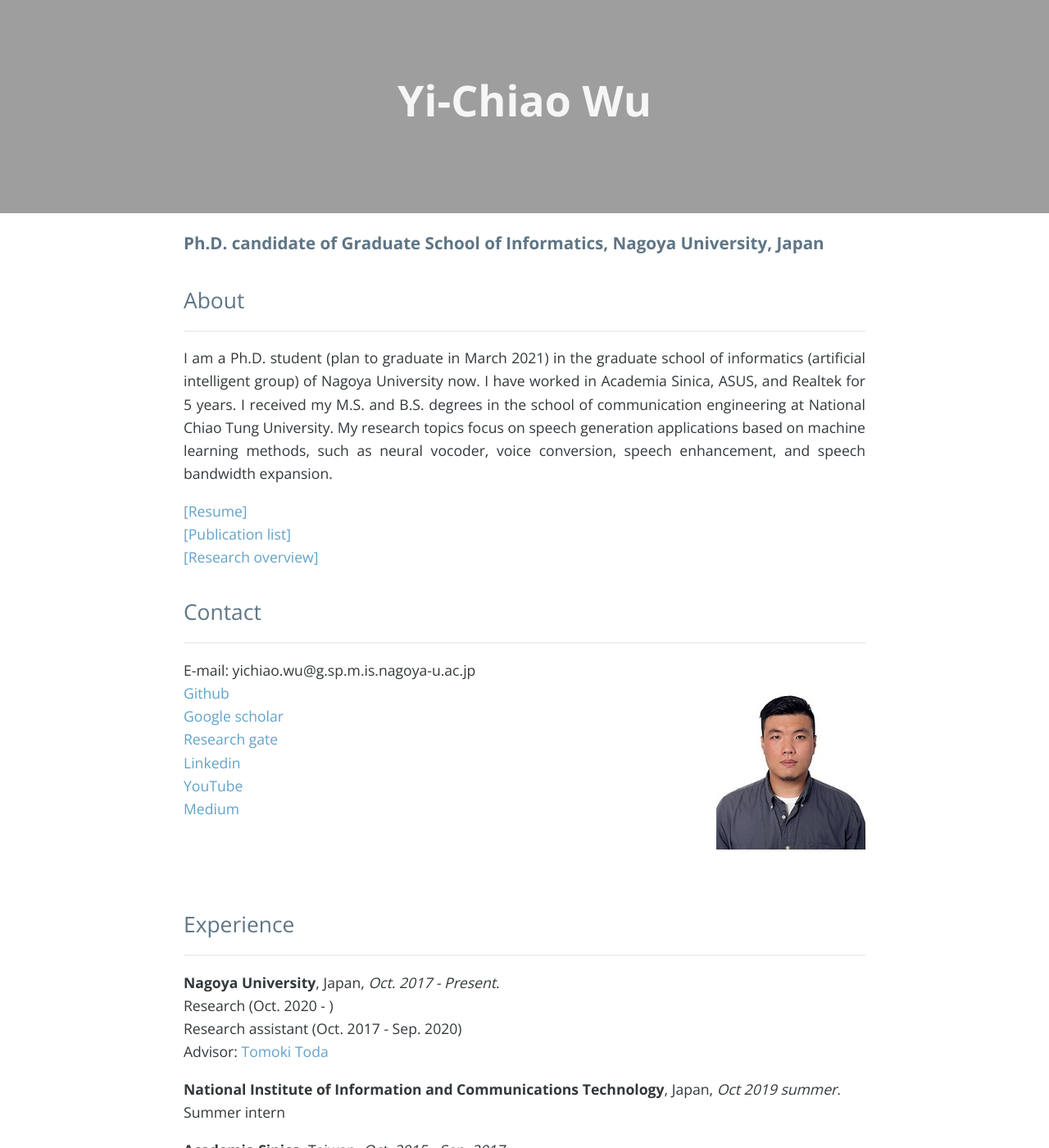
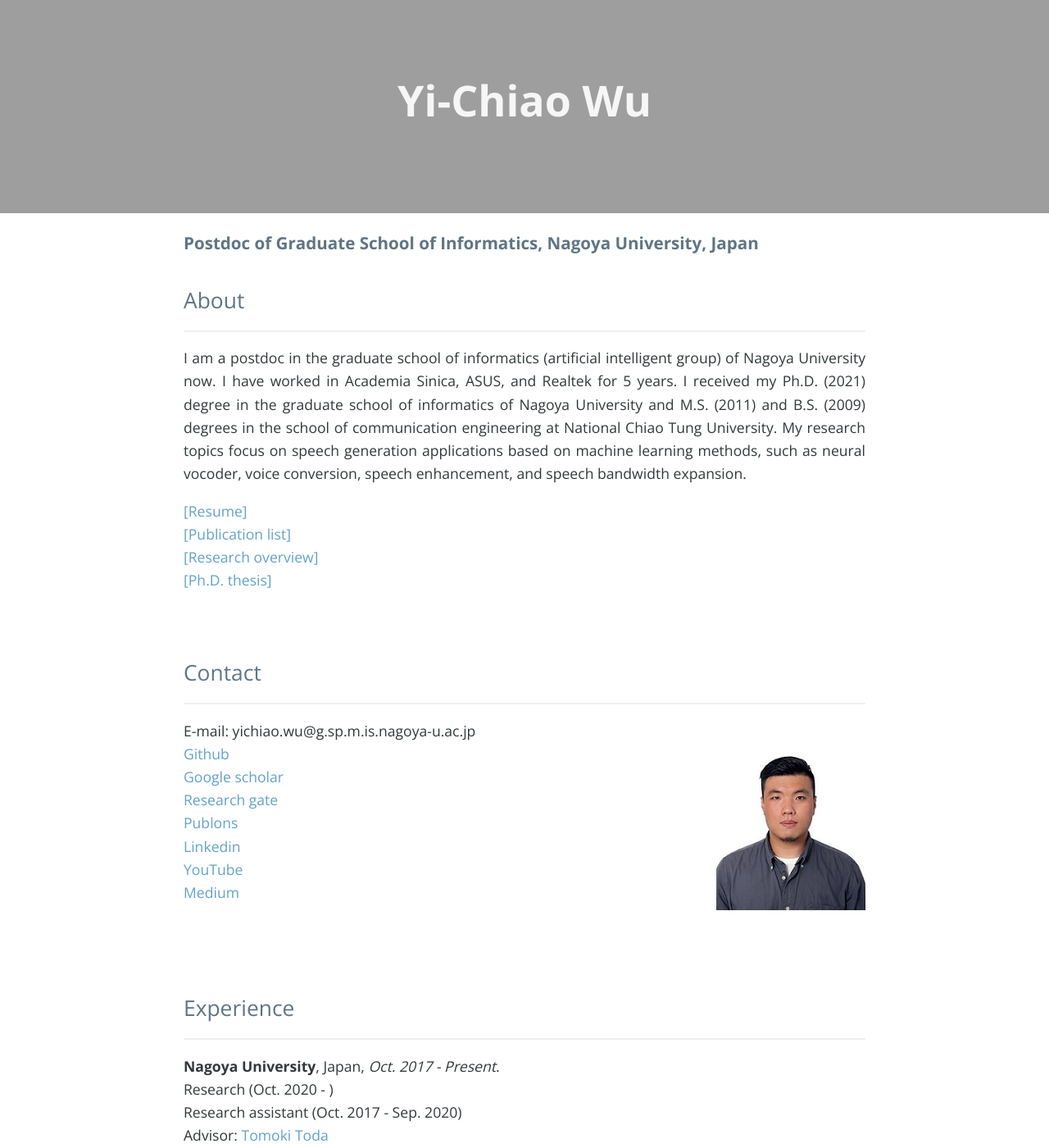
Before and after one commit to bigpon/bigpon.github.io, a Jekyll site: the page built from index.md, in a window 1280 px wide and 1400 px high. Shown: the whole window at 82% size. Built offline with Jekyll 4.4.1, drawn with Linux system fonts in a browser that asks for light colours; nearby versions of some CDN libraries; comment, search, counter and statistics services are not loaded; our own code applies the rules of GitHub Pages for plain Markdown files; some of the changed text lies outside the part shown.

Commit message:
update inforamtion

```diff
--- a/index.md
+++ b/index.md
@@ -1,14 +1,17 @@
 ---
 layout: default
 ---
-### **Ph.D. candidate of Graduate School of Informatics, Nagoya University, Japan**
+### **Postdoc of Graduate School of Informatics, Nagoya University, Japan**
 
 ## About
 ---
-<p align="justify"> I am a Ph.D. student (plan to graduate in March 2021) in the graduate school of informatics (artificial intelligent group) of Nagoya University now. I have worked in Academia Sinica, ASUS, and Realtek for 5 years. I received my M.S. and B.S. degrees in the school of communication engineering at National Chiao Tung University. My research topics focus on speech generation applications based on machine learning methods, such as neural vocoder, voice conversion, speech enhancement, and speech bandwidth expansion. </p>
-<a href="res/download/20201030_CV_YiChiaoWu.pdf" download="CV_YiChiaoWu.pdf">[Resume]</a><br />
-<a href="res/download/20201030_Publications.pdf" download="Publication_YiChiaoWu.pdf">[Publication list]</a><br />
-<a href="res/download/20201030_Research_Overview.pptx" download="Research_YiChiaoWu.pptx">[Research overview]</a><br />
+<p align="justify"> I am a postdoc in the graduate school of informatics (artificial intelligent group) of Nagoya University now. I have worked in Academia Sinica, ASUS, and Realtek for 5 years. I received my Ph.D. (2021) degree in the graduate school of informatics of Nagoya University and M.S. (2011) and B.S. (2009) degrees in the school of communication engineering at National Chiao Tung University. My research topics focus on speech generation applications based on machine learning methods, such as neural vocoder, voice conversion, speech enhancement, and speech bandwidth expansion. </p>
+<a href="res/download/20210327_CV_YiChiaoWu.pdf" download="CV_YiChiaoWu.pdf">[Resume]</a><br />
+<a href="res/download/20210327_Publications.pdf" download="Publication_YiChiaoWu.pdf">[Publication list]</a><br />
+<a href="res/download/20210327_Research_Overview.pptx" download="Research_YiChiaoWu.pptx">[Research overview]</a><br />
+<a href="res/download/20210122_PhD_thesis.pdf" download="PhD_thesis_YiChiaoWu.pdf">[Ph.D. thesis]</a><br />
+
+<br />
 
 ## Contact
 ---
@@ -17,6 +20,7 @@ E-mail: yichiao.wu@g.sp.m.is.nagoya-u.ac.jp
 [Github](https://github.com/bigpon)
 [Google scholar](https://scholar.google.co.jp/citations?user=KKaOQVwAAAAJ&hl=zh-TW)
 [Research gate](https://www.researchgate.net/profile/Yi_Chiao_Wu)
+[Publons](https://publons.com/researcher/3751946/yi-chiao-wu)
 [Linkedin](https://www.linkedin.com/in/wuyichiao/)
 [YouTube](https://www.youtube.com/channel/UCvGzd3EOROwctKsFaC8uhnQ?view_as=subscriber)
 [Medium](https://medium.com/@bigpon517)
@@ -51,10 +55,12 @@ Multimedia BU II
 Research assistant
 Advisor: [Sin-Horng Chen](http://www.eed.nctu.edu.tw/en/faculty/Chen-Sin-Horng-85435692), [Yih-Ru Wang](http://www.eed.nctu.edu.tw/en/faculty/prof/Wang-Yih-Ru-81296519)
 
+<br />
+
 ## Education
 ---
-**Nagoya University**, Japan, *Oct. 2017 - Present*.
-Ph.D. candidate
+**Nagoya University**, Japan, *Oct. 2017 - Mar. 2021*.
+Ph.D.
 Advisor: [Tomoki Toda](https://sites.google.com/site/tomokitoda/home_eng)
 
 **National Chiao Tung University**, Taiwan, *Sep. 2019 - Aug. 2011*.
@@ -64,27 +70,35 @@ Advisor: [Sin-Horng Chen](http://www.eed.nctu.edu.tw/en/faculty/Chen-Sin-Horng-8
 **National Chiao Tung University**, Taiwan, *Sep. 2005 - Jun. 2009*.
 Bachelor of Science
 
+<br />
+
 ## Publication (selected)
 ---
-Y.-C. Wu et al., "Quasi-Periodic parallel WaveGAN vocoder: a non-autoregressive pitch-dependent dilated convolution model for parametric speech generation," *In Proc. Interspeech*, 2020. [[Paper](https://isca-speech.org/archive/Interspeech_2020/pdfs/1070.pdf)] [[Demo](https://bigpon.github.io/QuasiPeriodicParallelWaveGAN_demo/)] [[Code](https://github.com/bigpon/QPPWG)] [[Video](https://youtu.be/yY4WOtPIH-4)]
+Y.-C. Wu et al., "Quasi-Periodic Parallel WaveGAN: A Non-Autoregressive Raw Waveform Generative Model With Pitch-Dependent Dilated Convolution Neural Network," *IEEE TASLP*, 2021. [[Paper](https://ieeexplore.ieee.org/document/9324976)] [[Demo](https://bigpon.github.io/QuasiPeriodicParallelWaveGAN_demo/)] [[Code](https://github.com/bigpon/QPPWG)] [[Video](https://youtu.be/yY4WOtPIH-4)]
 
-Y.-C. Wu et al., "A cyclical post-filtering approach to mismatch refinement of neural vocoder for text-to-speech systems," *In Proc. Interspeech*, 2020. [[Paper](https://isca-speech.org/archive/Interspeech_2020/pdfs/1072.pdf)] [[Demo](https://bigpon.github.io/QuasiPeriodicParallelWaveGAN_demo/)] [[Video](https://youtu.be/O_FQvdNRtlo)]
+Y. -C. Wu et al., "Quasi-Periodic WaveNet: An Autoregressive Raw Waveform Generative Model With Pitch-Dependent Dilated Convolution Neural Network," in *IEEE TASLP*, 2021. [[Paper](https://ieeexplore.ieee.org/document/9361096)] [[Demo](https://bigpon.github.io/QuasiPeriodicWaveNet_demo)] [[Code](https://github.com/bigpon/QPNet)]
+
+Y.-C. Wu et al., "Quasi-Periodic parallel WaveGAN vocoder: a non-autoregressive pitch-dependent dilated convolution model for parametric speech generation," *in Proc. Interspeech*, 2020. [[Paper](https://isca-speech.org/archive/Interspeech_2020/pdfs/1070.pdf)] [[Demo](https://bigpon.github.io/QuasiPeriodicParallelWaveGAN_demo/)] [[Code](https://github.com/bigpon/QPPWG)] [[Video](https://youtu.be/yY4WOtPIH-4)]
+
+Y.-C. Wu et al., "A cyclical post-filtering approach to mismatch refinement of neural vocoder for text-to-speech systems," *in Proc. Interspeech*, 2020. [[Paper](https://isca-speech.org/archive/Interspeech_2020/pdfs/1072.pdf)] [[Demo](https://bigpon.github.io/QuasiPeriodicParallelWaveGAN_demo/)] [[Video](https://youtu.be/O_FQvdNRtlo)]
 
 Y. -C. Wu et al., "Non-parallel voice conversion system with WaveNet vocoder and collapsed speech suppression," *IEEE Access*, 2020. [[Paper](https://ieeexplore.ieee.org/document/9050502)] [[Demo](https://bigpon.github.io/CycleNeuralPostFilter_demo/)]
 
-Y. -C. Wu et al., "Statistical voice conversion with Quasi-Periodic WaveNet vocoder," *In Proc. SSW10*, 2019. [[Paper](https://arxiv.org/abs/1907.08940)] [[Demo](https://bigpon.github.io/QuasiPeriodicWaveNet_demo)] [<a href="res/download/20190921_QPNet_VC@SSW10.pdf" download="QPNet_VC@SSW10.pdf">Poster</a>]<br />
+Y. -C. Wu et al., "Statistical voice conversion with Quasi-Periodic WaveNet vocoder," *in Proc. SSW10*, 2019. [[Paper](https://arxiv.org/abs/1907.08940)] [[Demo](https://bigpon.github.io/QuasiPeriodicWaveNet_demo)] [<a href="res/download/20190921_QPNet_VC@SSW10.pdf" download="QPNet_VC@SSW10.pdf">Poster</a>]<br />
 
-Y. -C. Wu et al., "Quasi-periodic WaveNet vocoder: a pitch dependent dilated convolution model for parametric speech generation," *In Proc. Interspeech*, 2019. [[Paper](https://arxiv.org/abs/1907.00797)] [[Demo](https://bigpon.github.io/QuasiPeriodicWaveNet_demo)] [[Code](https://github.com/bigpon/QPNet)]
+Y. -C. Wu et al., "Quasi-periodic WaveNet vocoder: a pitch dependent dilated convolution model for parametric speech generation," *in Proc. Interspeech*, 2019. [[Paper](https://arxiv.org/abs/1907.00797)] [[Demo](https://bigpon.github.io/QuasiPeriodicWaveNet_demo)] [[Code](https://github.com/bigpon/QPNet)]
 
-Y. -C. Wu et al., "Collapsed speech segment detection and suppression for WaveNet vocoder," *In Proc. Interspeech*, 2018. [[Paper](https://arxiv.org/ftp/arxiv/papers/1804/1804.11055.pdf)] [[Demo](https://bigpon.github.io/LpcConstrainedWaveNet_demo)] [<a href="res/download/20180627_NU_nVC@Odyssey.pdf" download="NU_nVC@Odyssey.pdf">Poster</a>]<br />
+Y. -C. Wu et al., "Collapsed speech segment detection and suppression for WaveNet vocoder," *in Proc. Interspeech*, 2018. [[Paper](https://arxiv.org/ftp/arxiv/papers/1804/1804.11055.pdf)] [[Demo](https://bigpon.github.io/LpcConstrainedWaveNet_demo)] [<a href="res/download/20180627_NU_nVC@Odyssey.pdf" download="NU_nVC@Odyssey.pdf">Poster</a>]<br />
 
-Y. -C. Wu et al., "The NU non-parallel voice conversion system for the voice conversion challenge 2018," *In Proc. Odyssey*, 2018. [[Paper](https://pdfs.semanticscholar.org/27da/a6ea602fb26e6570c565bdd5ca9aa78207c7.pdf)] [[Demo](https://bigpon.github.io/LpcConstrainedWaveNet_demo)] [<a href="res/download/20180904_WN_LPC@Interspeech.pdf" download="WN_LPC@Interspeech.pdf">Poster</a>]<br />
+Y. -C. Wu et al., "The NU non-parallel voice conversion system for the voice conversion challenge 2018," *in Proc. Odyssey*, 2018. [[Paper](https://pdfs.semanticscholar.org/27da/a6ea602fb26e6570c565bdd5ca9aa78207c7.pdf)] [[Demo](https://bigpon.github.io/LpcConstrainedWaveNet_demo)] [<a href="res/download/20180904_WN_LPC@Interspeech.pdf" download="WN_LPC@Interspeech.pdf">Poster</a>]<br />
 
-Y. -C. Wu et al., "A post-filtering approach based on locally linear embedding difference compensation for speech enhancement," *In Proc. Interspeech*, 2017. [[Paper](https://www.citi.sinica.edu.tw/papers/yu.tsao/5808-F.pdf)] [<a href="res/download/20170822_LLE_SE_2@Interspeech.pdf" download="LLE_SE_2@Interspeech.pdf">Poster</a>]<br />
+Y. -C. Wu et al., "A post-filtering approach based on locally linear embedding difference compensation for speech enhancement," *in Proc. Interspeech*, 2017. [[Paper](https://www.citi.sinica.edu.tw/papers/yu.tsao/5808-F.pdf)] [<a href="res/download/20170822_LLE_SE_2@Interspeech.pdf" download="LLE_SE_2@Interspeech.pdf">Poster</a>]<br />
 
-Y. -C. Wu et al., "A locally linear embedding based postfiltering approach for speech enhancement," *In Proc. ICASSP*, 2017. [[Paper](https://www.citi.sinica.edu.tw/papers/yu.tsao/5655-F.pdf)] [<a href="res/download/20170307_LLE_SE_1@ICASSP.pdf" download="LLE_SE_1@ICASSP.pdf">Poster</a>]<br />
+Y. -C. Wu et al., "A locally linear embedding based postfiltering approach for speech enhancement," *in Proc. ICASSP*, 2017. [[Paper](https://www.citi.sinica.edu.tw/papers/yu.tsao/5655-F.pdf)] [<a href="res/download/20170307_LLE_SE_1@ICASSP.pdf" download="LLE_SE_1@ICASSP.pdf">Poster</a>]<br />
 
-Y. -C. Wu et al., "Locally linear embedding for exemplar-based spectral conversion," *In Proc. Interspeech*, 2016. [[Paper](https://www.iis.sinica.edu.tw/papers/whm/19813-F.pdf)]
+Y. -C. Wu et al., "Locally linear embedding for exemplar-based spectral conversion," *in Proc. Interspeech*, 2016. [[Paper](https://www.iis.sinica.edu.tw/papers/whm/19813-F.pdf)]
+
+<br />
 
 ## Talk
 ---
```
Also changed, not shown: 7 other files.
